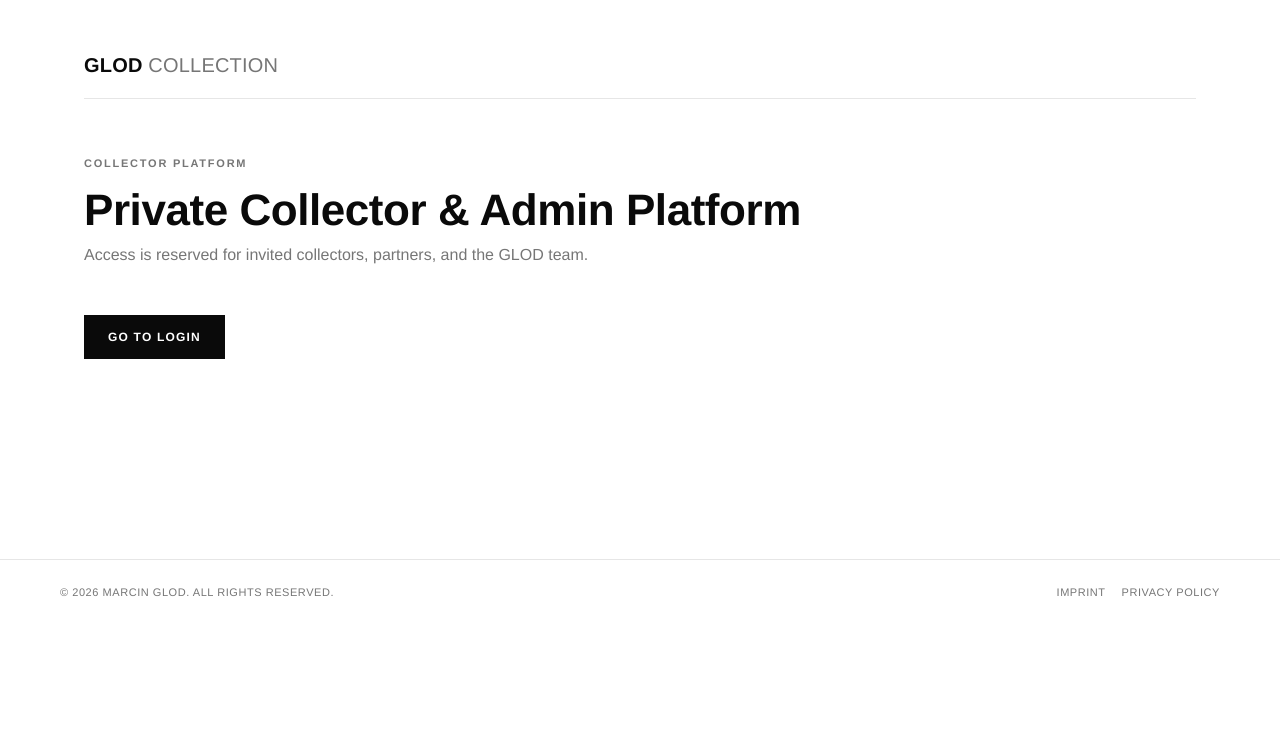
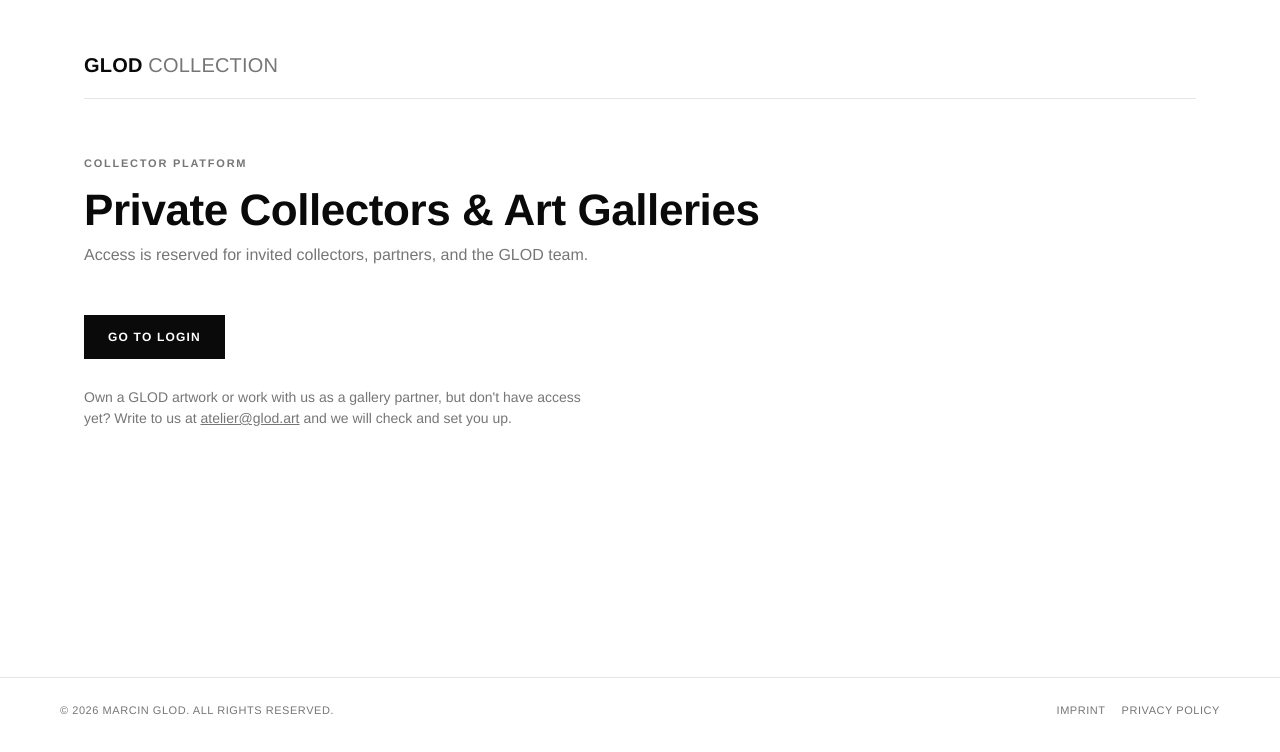
Before and after one commit to herrglod/collect, a Next.js app: page / in a window 1280 px wide. Shown: the top 752 px of the page. Built offline with nearby package versions, Linux system fonts and the light colour scheme.

Commit message:
Landing: headline and access hint

```diff
--- a/app/page.tsx
+++ b/app/page.tsx
@@ -9,13 +9,20 @@ export default function Home() {
         </div>
       </header>
       <div className="eyebrow">Collector Platform</div>
-      <h1 className="title">Private Collector &amp; Admin Platform</h1>
+      <h1 className="title">Private Collectors &amp; Art Galleries</h1>
       <p className="subtitle">
         Access is reserved for invited collectors, partners, and the GLOD team.
       </p>
       <Link href="/login" className="btn">
         Go to Login
       </Link>
+      <p className="subtitle" style={{ marginTop: 28, maxWidth: 520, fontSize: 14 }}>
+        Own a GLOD artwork or work with us as a gallery partner, but don&apos;t have access yet? Write to us at{' '}
+        <a href="mailto:atelier@glod.art" style={{ color: 'inherit', textDecoration: 'underline' }}>
+          atelier@glod.art
+        </a>{' '}
+        and we will check and set you up.
+      </p>
     </div>
   );
 }
```
